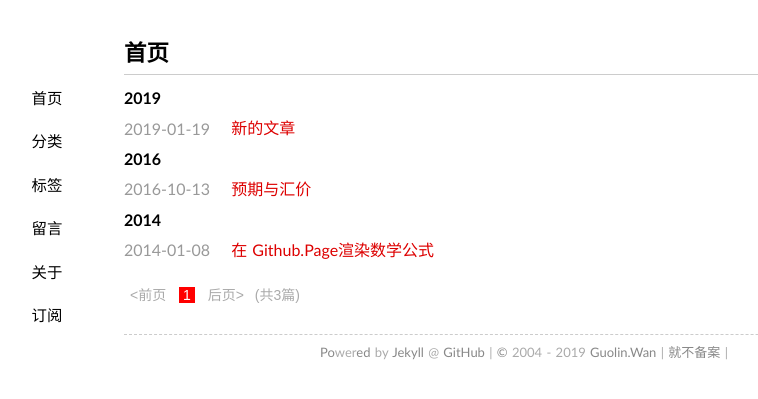
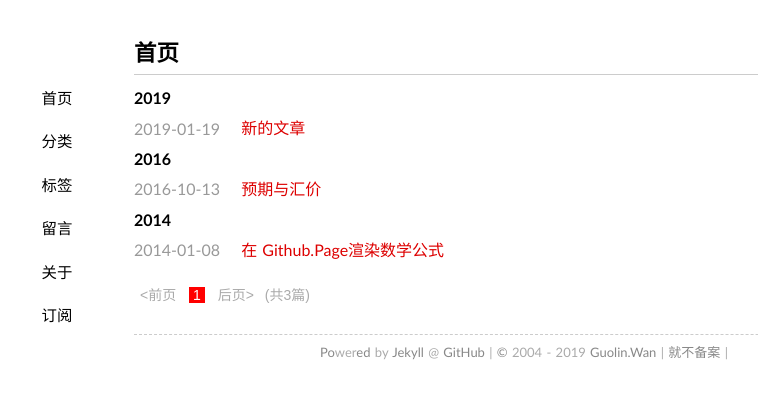
Before and after one commit to wuyy2007/wanguolin.github.io, a Jekyll site: the page built from index.html, in a window 1280 px wide. Shown: the top 399 px of the page, without its empty margins (116-874 px from the left). Built offline with Jekyll 4.4.1, drawn with Linux system fonts in a browser that asks for light colours; some web fonts are replaced; the list of posts is cut into pages by our own code; comment, search, counter and statistics services are not loaded.

Commit message:
Update style.css

```diff
--- a/media/css/style.css
+++ b/media/css/style.css
@@ -28,7 +28,7 @@
 blockquote{display:block;text-align:justify;border-left:4px solid #eeeeee;}
 blockquote{margin:1em 0em;padding-left:1.5em;}
 blockquote p{margin:0;padding:.5em 0;}
-#container{width:800px;margin:2em auto;display:block;padding:0 2em;}
+#container{width:780px;margin:2em auto;display:block;padding:0 2em;}
 .content{font-size:16px;line-height:24px;}
 .content h1{padding:.5em 0;}
 .content img{max-width:640px;display:block;margin:4px auto;-webkit-box-shadow:#999 1px 1px 4px;-moz-box-shadow:#999 1px 1px 4px;box-shadow:#999 1px 1px 4px;}
```
